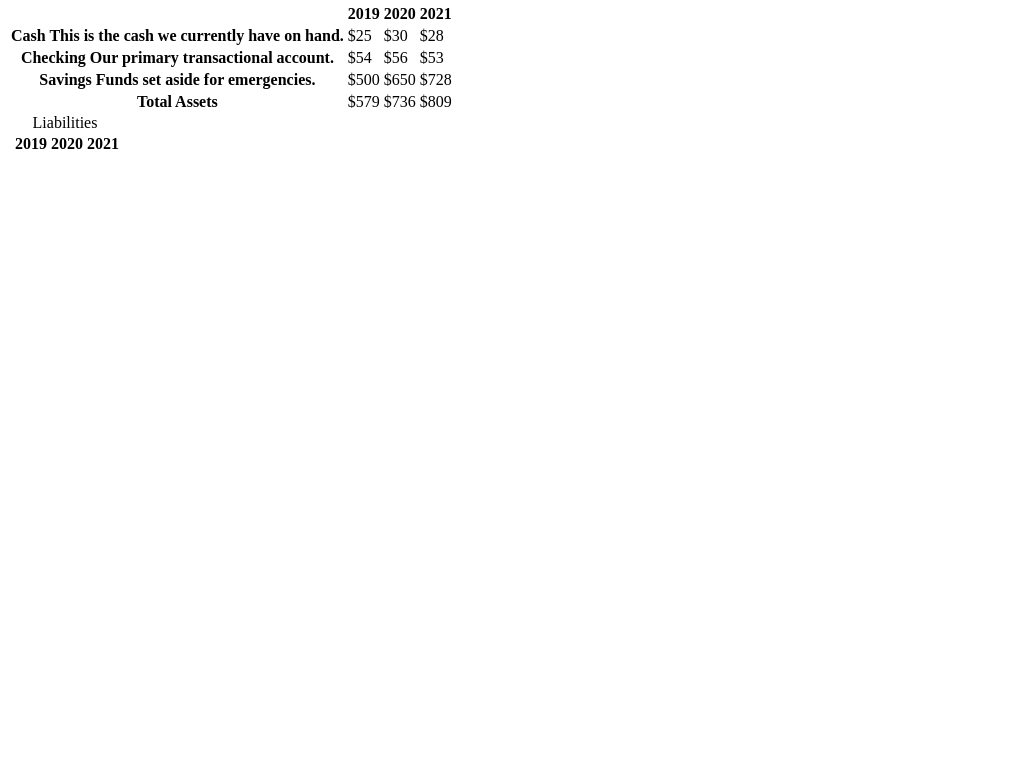
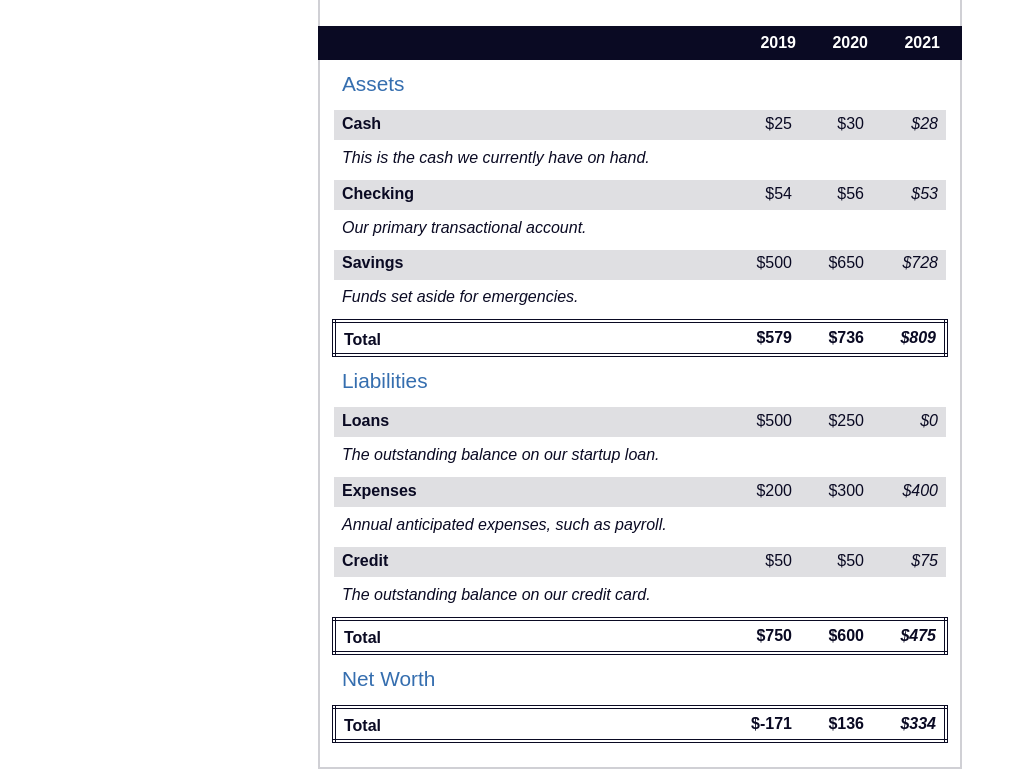
Before and after one commit to MuntakaHelali/Balance-Sheet-Solution, a plain HTML site: page index.html in a window 1280 px wide. Shown: the part 101-878 px from the top of the page, without its empty margins (0-1016 px from the left). Before the commit the page ends 800 px from the top, so only its background shows below. Drawn offline with Linux system fonts and the light colour scheme.

Commit message:
Step 21 - 66 Solution
Finalized HTML and CSS codebase for Balance Sheet Application.

```diff
--- a/index.html
+++ b/index.html
@@ -64,13 +64,51 @@
                         </tr>
                     </thead>
                     <tbody>
-                        <tr class="data"></tr>
-                        <tr class="data"></tr>
-                        <tr class="data"></tr>
-                        <tr class="total"></tr>
+                        <tr class="data">
+                            <th>Loans <span class="description">The outstanding balance on our startup loan.</span></th>
+                            <td>$500</td>
+                            <td>$250</td>
+                            <td class="current">$0</td>
+                        </tr>
+                        <tr class="data">
+                            <th>Expenses <span class="description">Annual anticipated expenses, such as payroll.</span></th>
+                            <td>$200</td>
+                            <td>$300</td>
+                            <td class="current">$400</td>
+                        </tr>
+                        <tr class="data">
+                            <th>Credit <span class="description">The outstanding balance on our credit card.</span></th>
+                            <td>$50</td>
+                            <td>$50</td>
+                            <td class="current">$75</td>
+                        </tr>
+                        <tr class="total">
+                            <th>Total <span class="sr-only">Liabilities</span></th>
+                            <td>$750</td>
+                            <td>$600</td>
+                            <td class="current">$475</td>
+                        </tr>
                     </tbody>
                 </table>
-                <table></table>
+                <table>
+                    <caption>Net Worth</caption>
+                    <thead>
+                        <tr>
+                            <td></td>
+                            <th><span class="sr-only">2019</span></th>
+                            <th><span class="sr-only">2020</span></th>
+                            <th><span class="sr-only">2021</span></th>
+                        </tr>
+                    </thead>
+                    <tbody>
+                        <tr class="total">
+                            <th>Total <span class="sr-only">Net Worth</span></th>
+                            <td>$-171</td>
+                            <td>$136</td>
+                            <td class="current">$334</td>
+                        </tr>
+                    </tbody>
+                </table>
             </div>
         </section>
     </main>
--- a/styles.css
+++ b/styles.css
@@ -0,0 +1,151 @@
+html{
+    box-sizing: border-box;
+}
+
+body{
+    font-family: sans-serif;
+    color: #0a0a23;
+}
+
+span[class~="sr-only"]{
+    border: 0 !important;
+    clip: rect(1px, 1px, 1px, 1px) !important;
+    clip-path: inset(50%) !important;
+    width: 1px !important;
+    height: 1px !important;
+    overflow: hidden !important;
+    white-space: nowrap !important;
+    position: absolute !important;
+    padding: 0 !important;
+    margin: -1px !important;
+}
+
+h1{
+    max-width: 37.25rem;
+    margin: 0 auto;
+    padding: 1.5rem 1.25rem;
+}
+
+h1 .flex{
+    display: flex;
+    flex-direction: column-reverse;
+    gap: 1rem;
+}
+
+h1 .flex span:first-of-type{
+    font-size: 0.7em;
+}
+
+h1 .flex span:last-of-type{
+    font-size: 1.2em;
+}
+
+section{
+    max-width: 40rem;
+    margin: 0 auto;
+    border: 2px solid #d0d0d5;
+}
+
+#years{
+    display: flex;
+    justify-content: flex-end;
+    position: sticky;
+    top: 0;
+    color: #fff;
+    background: #0a0a23;
+    margin: 0 -2px;
+    padding: 0.5rem calc(1.25rem + 2px) 0.5rem 0;
+    z-index: 999;
+}
+
+#years span[class]{
+    font-weight: bold;
+    width: 4.5rem;
+    text-align: right;
+}
+
+.table-wrap{
+    padding: 0 0.75rem 1.5rem 0.75rem;
+}
+
+table{
+    border-collapse: collapse;
+    border: 0;
+    width: 100%;
+    position: relative;
+    margin-top: 3rem;
+}
+
+table caption{
+    color: #356eaf;
+    font-size: 1.3em;
+    font-weight: normal;
+    position: absolute;
+    top: -2.25rem;
+    left: 0.5rem;
+}
+
+tbody td{
+    width: 100vw;
+    min-width: 4rem;
+    max-width: 4rem;
+}
+
+tbody th{
+    width: calc(100% - 12rem);
+}
+
+tr[class="total"]{
+    font-weight: bold;
+    border: 4px double #0a0a23;
+}
+
+tr[class="total"] th{
+    text-align: left;
+    padding: 0.5rem 0 0.25rem 0.5rem;
+}
+
+tr.total td{
+    text-align: right;
+    padding: 0 0.25rem;
+}
+
+tr.total td:nth-of-type(3){
+    padding-right: 0.5rem;
+}
+
+tr.total:hover{
+    background: #99c9ff;
+}
+
+td[class="current"]{
+    font-style: italic;
+}
+
+tr[class="data"]{
+    background-image: linear-gradient(to bottom, #dfdfe2 1.845rem, white 1.845rem);
+}
+
+tr.data th{
+    text-align: left;
+    padding-top: 0.3rem;
+    padding-left: 0.5rem;
+}
+
+tr.data th .description{
+    display: block;
+    font-style: italic;
+    font-weight: normal;
+    padding: 1rem 0 0.75rem;
+    margin-right: -13.5rem;
+}
+
+tr.data td{
+    vertical-align: top;
+    text-align: right;
+    padding: 0.3rem 0.25rem 0;
+}
+
+tr.data td:last-of-type{
+    padding-right: 0.5rem;
+}
```
